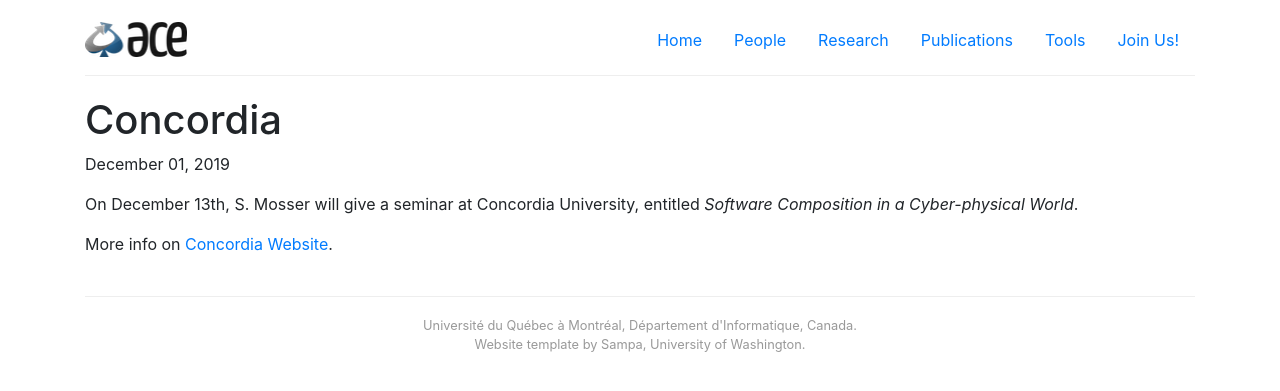
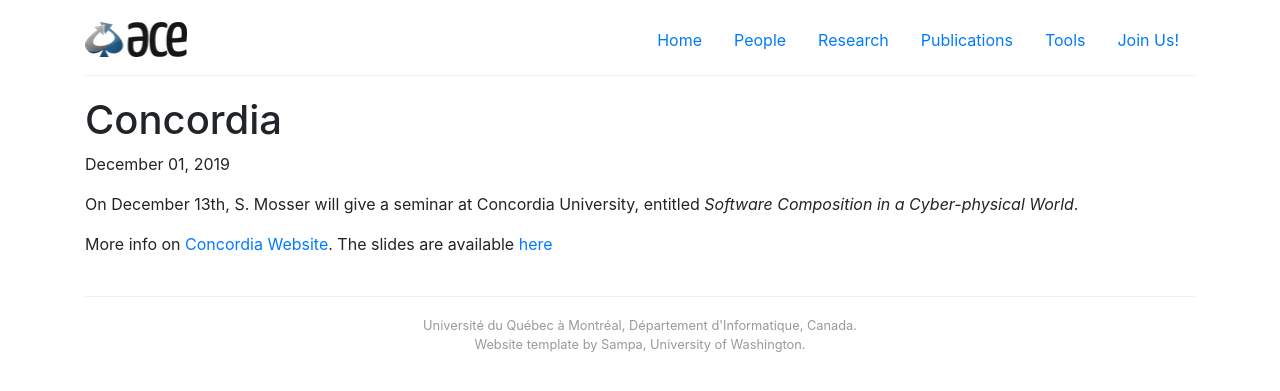
Before and after one commit to ace-design/ace-design.github.io, a Jekyll site: the page built from _posts/2019-12-01-concordia.md, in a window 1280 px wide. Shown: the top 391 px of the page. Built offline with Jekyll 4.4.1, drawn with Linux system fonts in a browser that asks for light colours; nearby versions of some CDN libraries.

```diff
--- a/_posts/2019-12-01-concordia.md
+++ b/_posts/2019-12-01-concordia.md
@@ -6,4 +6,4 @@ icon: microphone
 
 On December 13th, S. Mosser will give a seminar at Concordia University, entitled _Software Composition in a Cyber-physical World_.
 
-More info on [Concordia Website](https://www.concordia.ca/cuevents/encs/computer-science/2019/12/13/Sebastien-Mosser-UQAM.html).
+More info on [Concordia Website](https://www.concordia.ca/cuevents/encs/computer-science/2019/12/13/Sebastien-Mosser-UQAM.html). The slides are available [here](./static/19_12_concordia_compressed.pdf)
```
Also changed, not shown: 1 other file.
